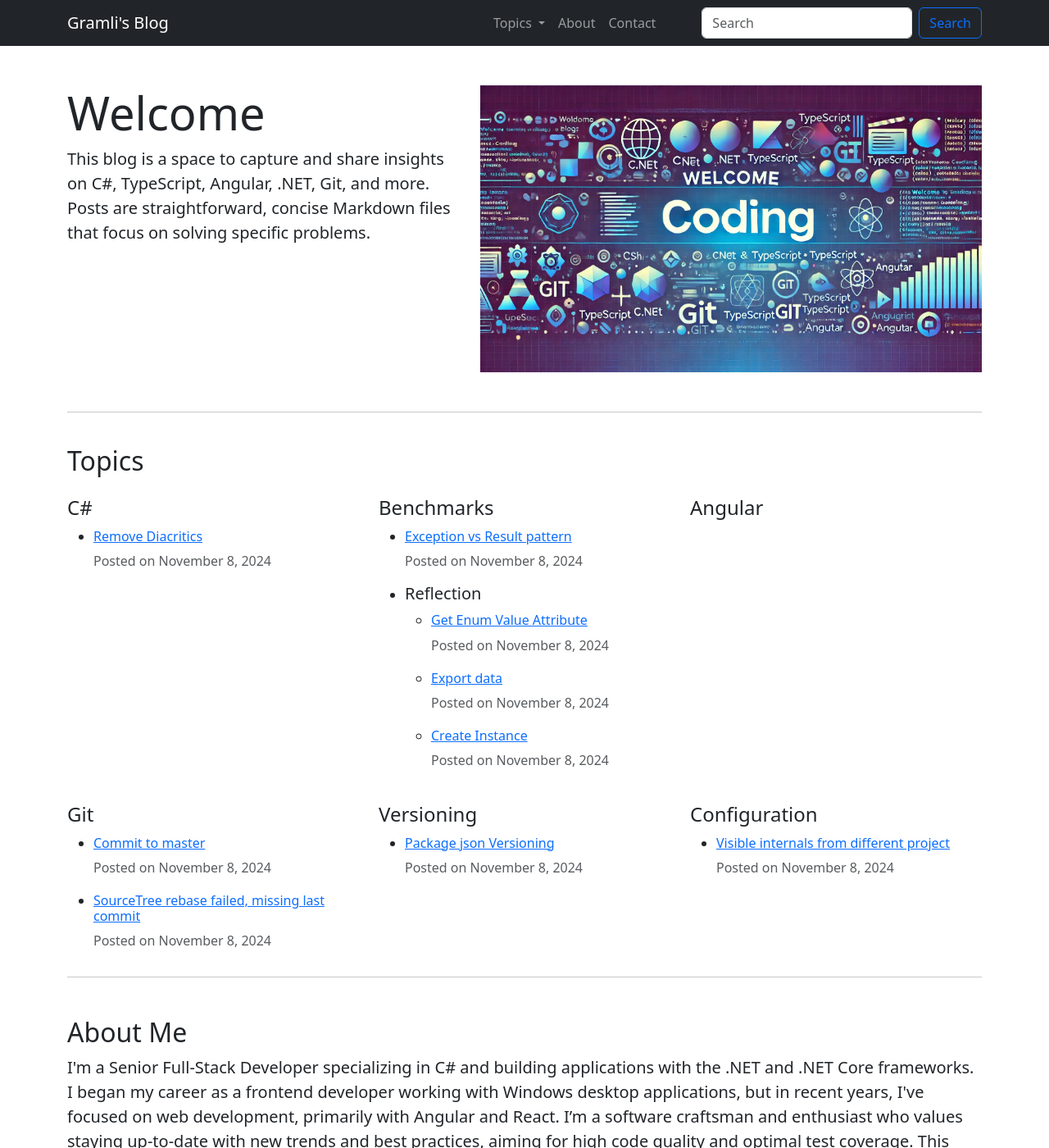
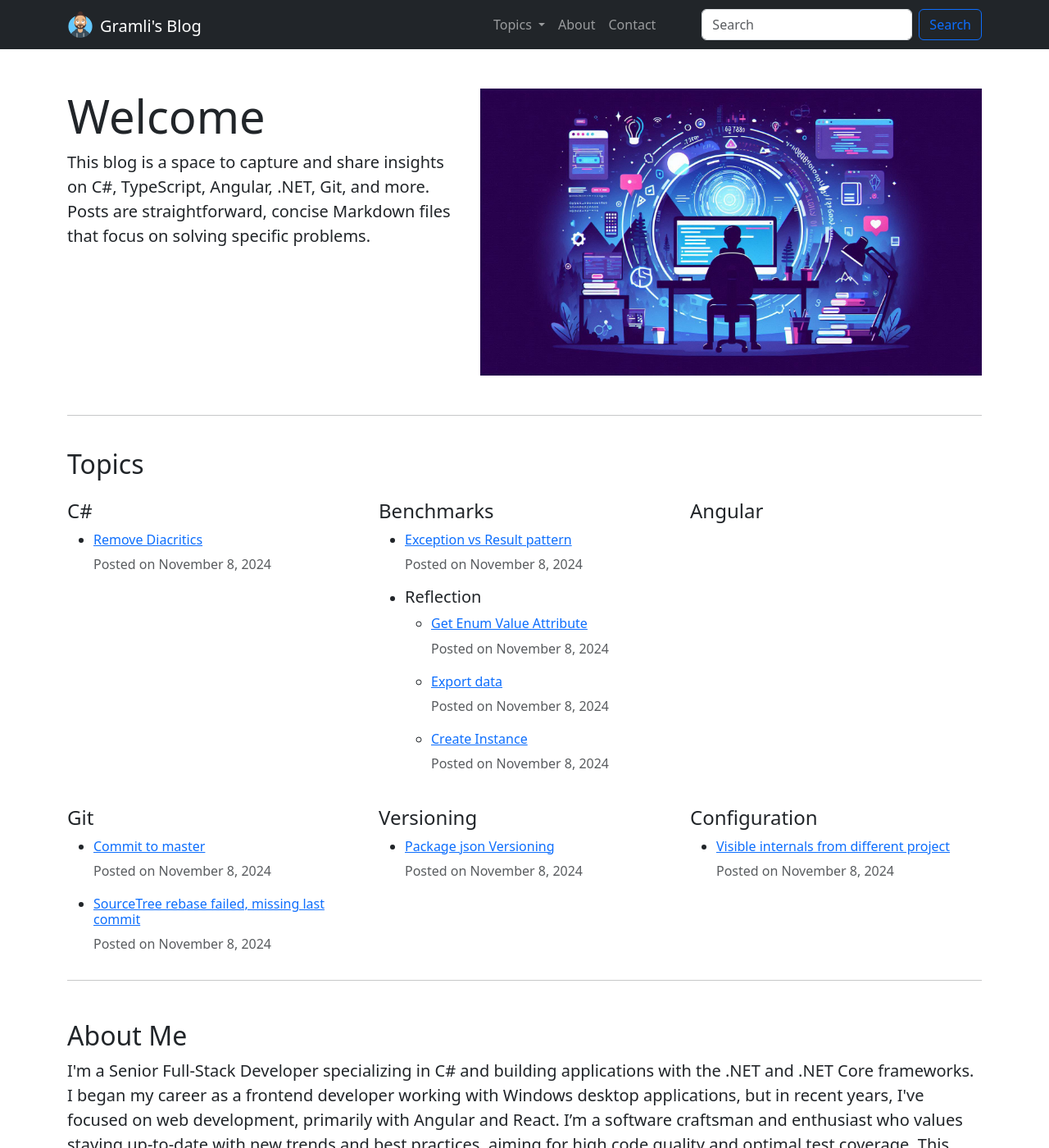
Before and after one commit to Gramli/gramli.github.io, a Jekyll site: the page index.html, which Jekyll copies as it is, in a window 1280 px wide and 1400 px high. Shown: the whole window at 82% size. Built offline with Jekyll 4.4.1, drawn with Linux system fonts in a browser that asks for light colours.

Commit message:
fix styles

```diff
--- a/_layouts/default.html
+++ b/_layouts/default.html
@@ -18,7 +18,8 @@
     {% if site.title and site.title != page.title %}
     <nav class="navbar navbar-expand-lg navbar-dark bg-dark sticky-top">
         <div class="container">
-          <a class="navbar-brand" href="{{ "/" | absolute_url }}">Gramli's Blog</a>
+          <a href="{{ "/" | absolute_url }}"><img src="{{ "/assets/avatars.ico" | relative_url }}" class="icon" alt="Blog Icon"></a>
+          <a class="navbar-brand mt-1 ms-2" href="{{ "/" | absolute_url }}">Gramli's Blog</a>
           <button
             class="navbar-toggler"
             type="button"
--- a/index.html
+++ b/index.html
@@ -12,11 +12,14 @@
     />
     <link rel="stylesheet" href="styles/main.css" />
     <script src="https://code.jquery.com/jquery-3.7.1.min.js"></script>
+    <link rel="icon" type="image/x-icon" href="assets/avatars.ico">
   </head>
   <body>
     <nav class="navbar navbar-expand-lg navbar-dark bg-dark sticky-top">
       <div class="container">
-        <a class="navbar-brand" href="#">Gramli's Blog</a>
+        <a href="#"><img src="assets/avatars.ico" class="icon" alt="Blog Icon"></a>
+        <a class="navbar-brand mt-1 ms-2" href="#">
+          Gramli's Blog</a>
         <button
           class="navbar-toggler"
           type="button"
@@ -68,7 +71,7 @@
           </div>
           <div class="col text-center">
             <img
-              src="assets/banner.webp"
+              src="assets/banner2.jfif"
               alt="Programming blog banner"
             />
           </div>
--- a/styles/main.css
+++ b/styles/main.css
@@ -1,3 +1,8 @@
 img{
   max-height: 350px;
 }
+
+.icon {
+  height: 2rem;
+  width: 2rem;
+}
```
Also changed, not shown: assets/avatars.ico (added), assets/banner.webp (deleted), assets/banner2.jfif (added).
